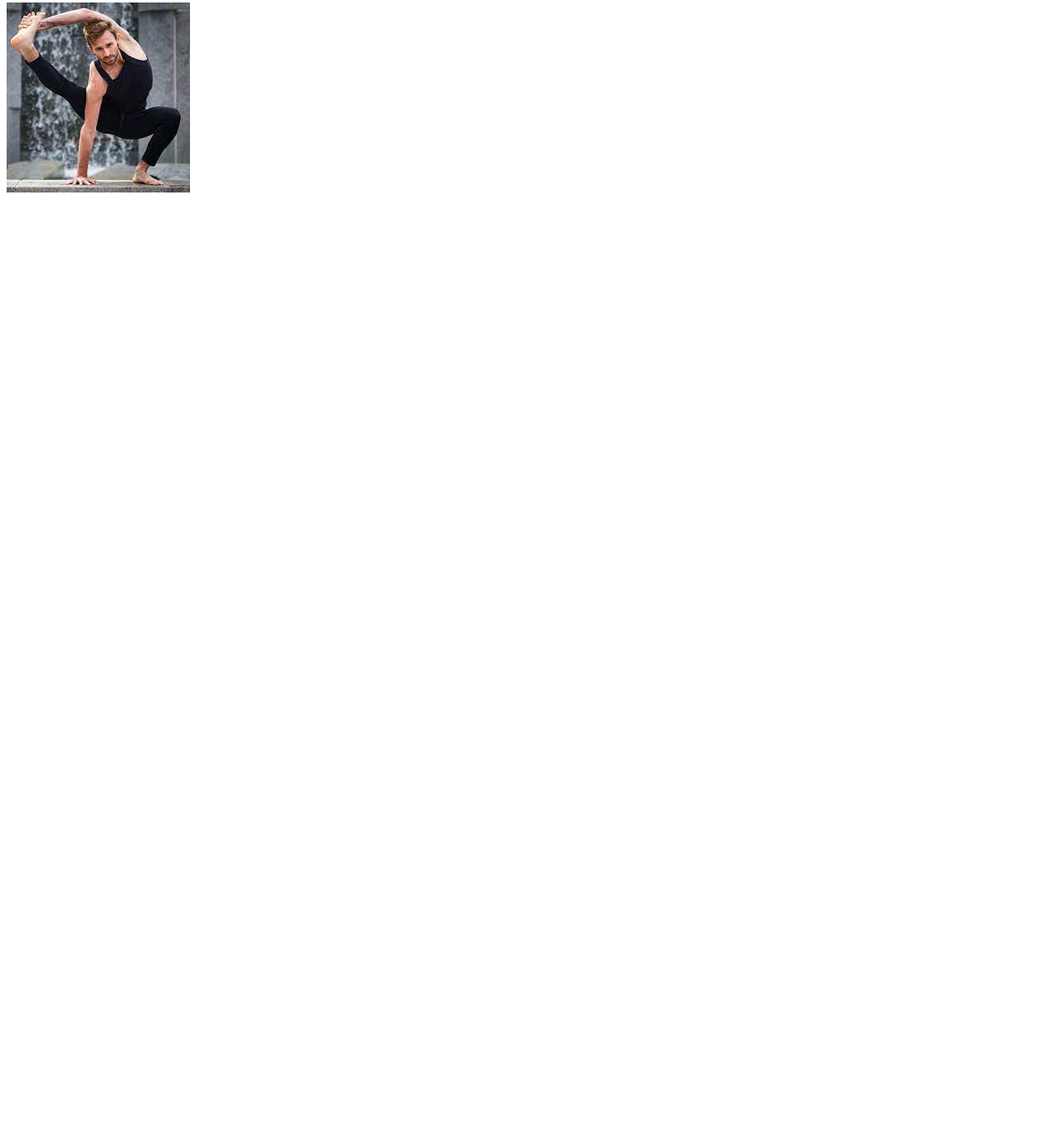
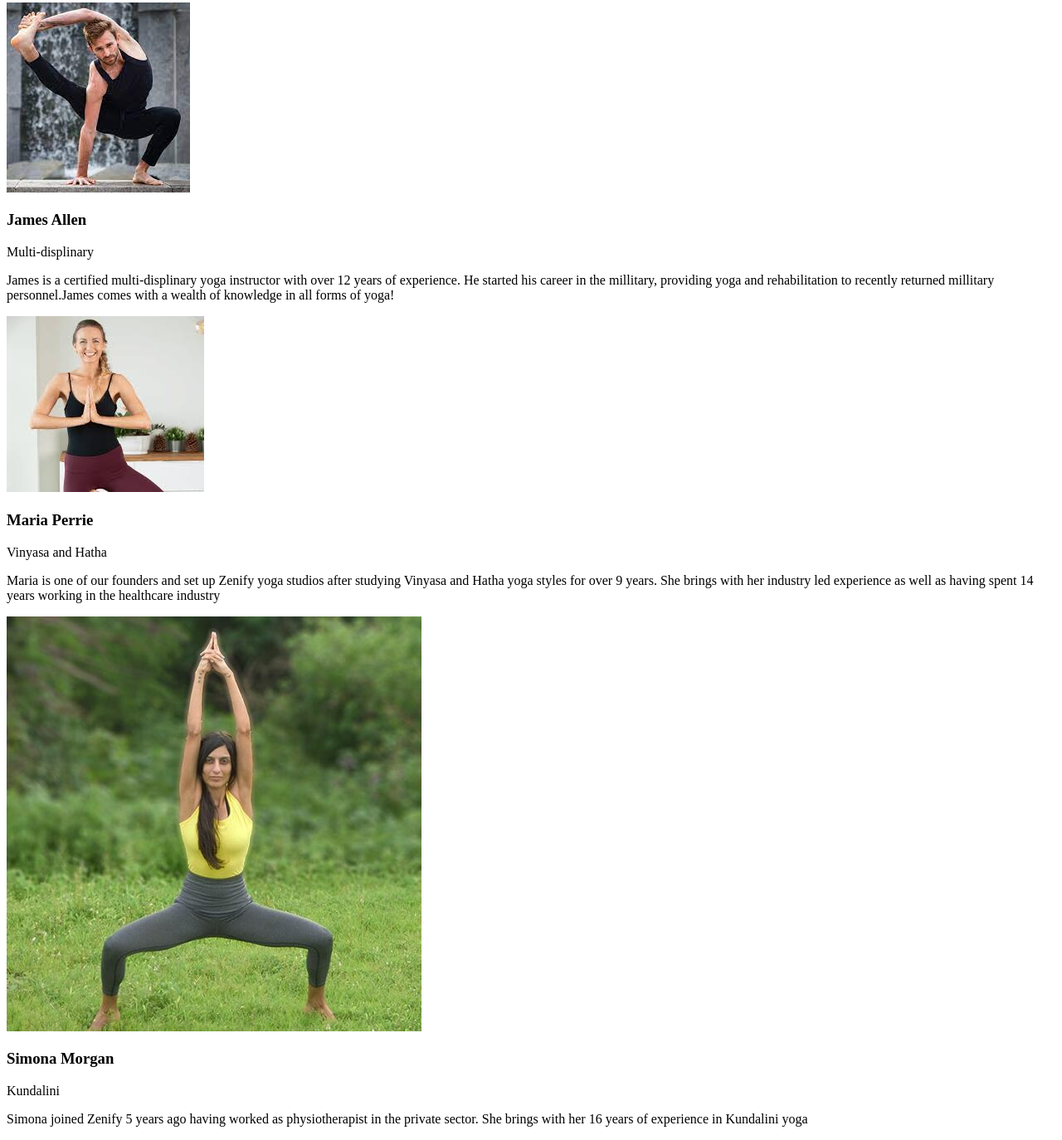
Before and after one commit to IbrahimAbedghane/ZenfiyProject1, a plain HTML site: page about.html in a window 1280 px wide. Shown: the part 317-1691 px from the top of the page at 83% size. Before the commit the page ends 800 px from the top, so only its background shows below. Drawn offline with Linux system fonts and the light colour scheme.

Commit message:
added all three instructor sections with images

```diff
--- a/about.html
+++ b/about.html
@@ -41,9 +41,27 @@
             <h2>Meet Our Team</h2>
             <div class="instructors">
                 <img src="aseets/yoga instructor one.jpg" alt="Our Yoga instructor James">
-
+                <div class="instructor-info">
+                    <h3>James Allen</h3>
+                    <p>Multi-displinary</p>
+                    <p>James is a certified multi-displinary yoga instructor with over 12 years of experience. He started his career in the millitary, providing yoga and rehabilitation to recently returned millitary personnel.James comes with a wealth of knowledge in all forms of yoga!</p>
+                </div>
             </div>
-
+            <div class="instructors">
+                <img src="aseets/yoga instructor two.jpg" alt="Our Yoga instructor Maria">
+                <div class="instructor-info">
+                    <h3>Maria Perrie</h3>
+                    <p>Vinyasa and Hatha</p>
+                    <p>Maria is one of our founders and set up Zenify yoga studios after studying Vinyasa and Hatha yoga styles for over 9 years. She brings with her industry led experience as well as having spent 14 years working in the healthcare industry</p>
+                </div>
+            </div>
+            <div class="instructors">
+                <img src="aseets/yoga instructor 6.jpg" alt="Our Yoga instructor Simona">
+                <div class="instructor-info">
+                    <h3>Simona Morgan</h3>
+                    <p>Kundalini</p>
+                    <p>Simona joined Zenify 5 years ago having worked as physiotherapist in the private sector. She brings with her 16 years of experience in Kundalini yoga</p>
+                </div>
+            </div>
         </div>
-
     </section>
```
Also changed, not shown: aseets/yoga instructor 6.jpg (added), aseets/yoga instructor two.jpg (added).
